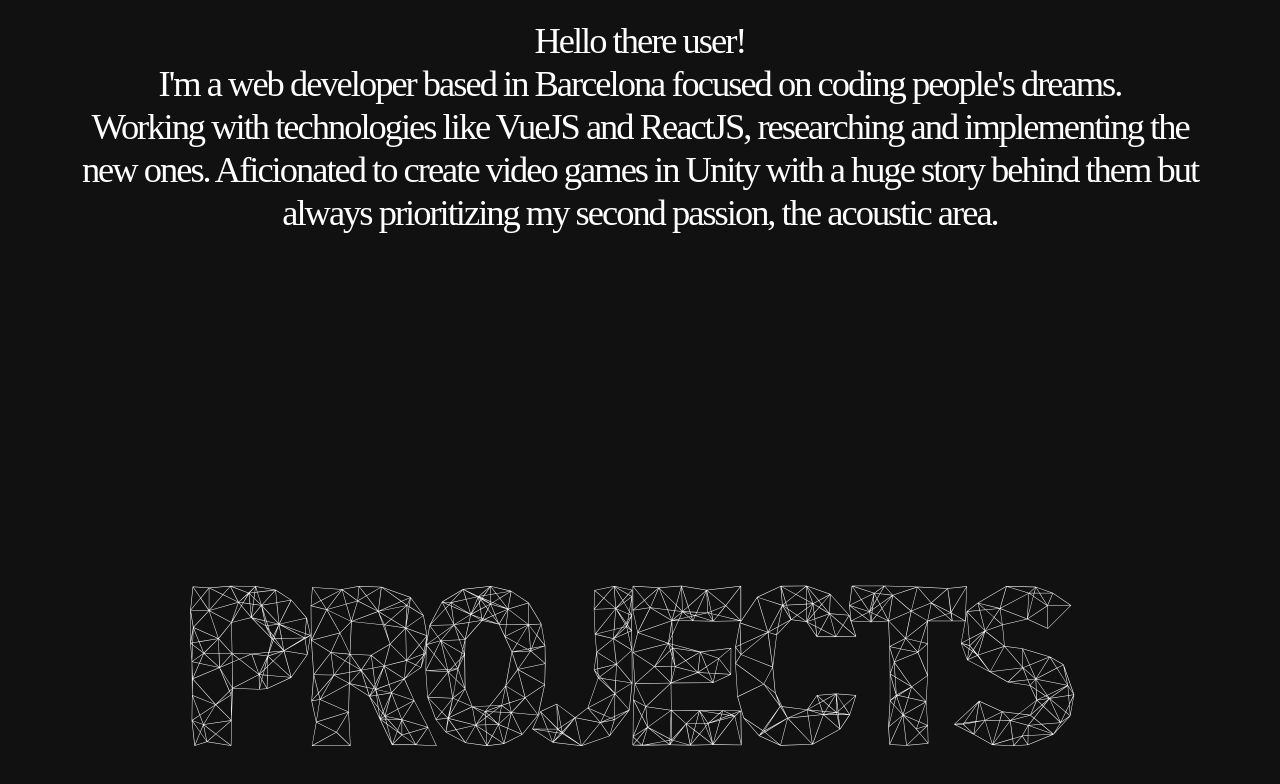
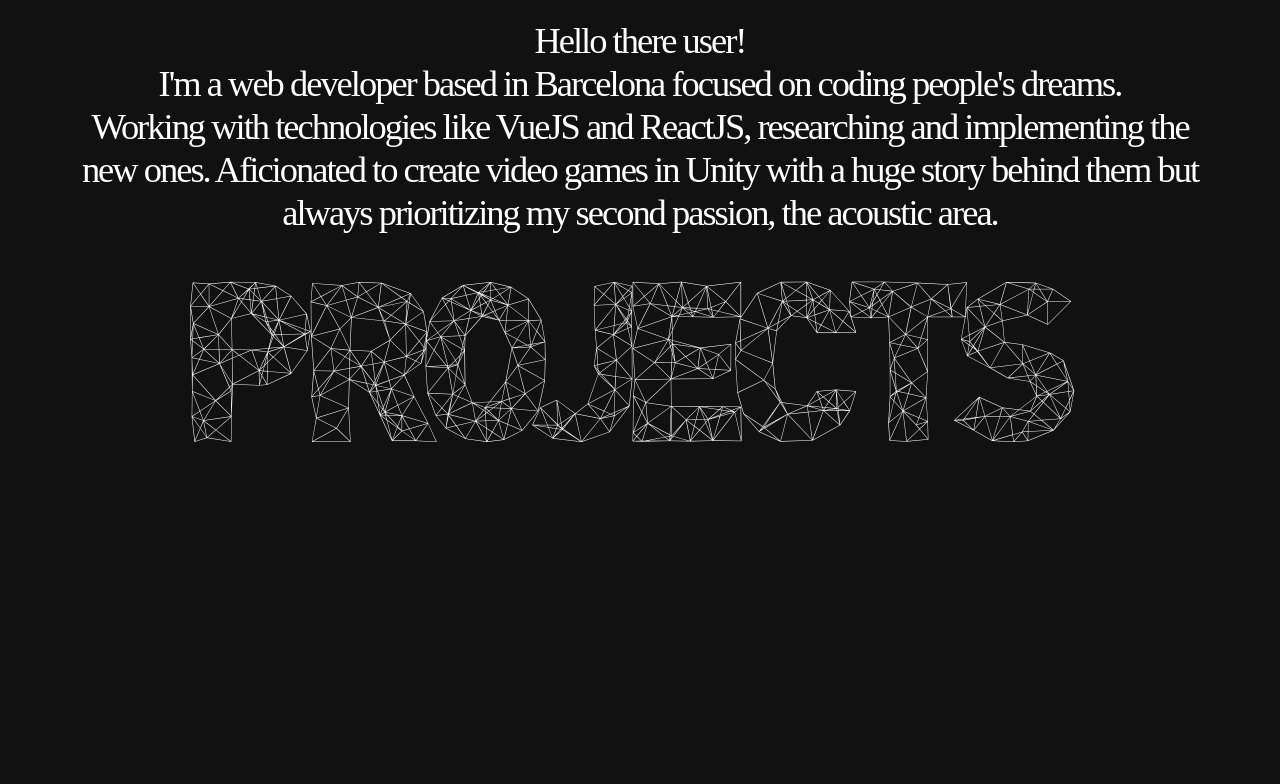
Before and after one commit to sergiJimenez/columbuscode, a Vue app: page /#/ in a window 1280 px wide. Shown: the part 2102-2886 px from the top of the page. Built offline with nearby package versions, Linux system fonts and the light colour scheme; a web font is replaced by a local one.

Commit message:
Title top position

```diff
--- a/src/components/projectsLayout.vue
+++ b/src/components/projectsLayout.vue
@@ -75,6 +75,7 @@
         align-items: center;
         width: 100%;
         color: #FFFFFF;
+        margin-bottom: auto;
     }
 
     .P {
```
